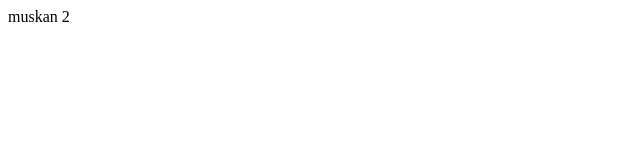
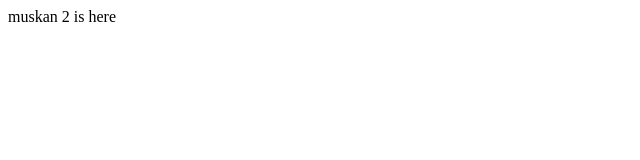
Before and after one commit to rushilshakya/git-lesson, a plain HTML site: page muskan-2.html in a window 1280 px wide. Shown: the full height of the page, 0-640 px from the left. Drawn offline with Linux system fonts and the light colour scheme.

Commit message:
change muskan2 file

```diff
--- a/muskan-2.html
+++ b/muskan-2.html
@@ -6,6 +6,6 @@
     <title>Document</title>
 </head>
 <body>
-    muskan 2
+    muskan 2 is here
 </body>
 </html>
```
